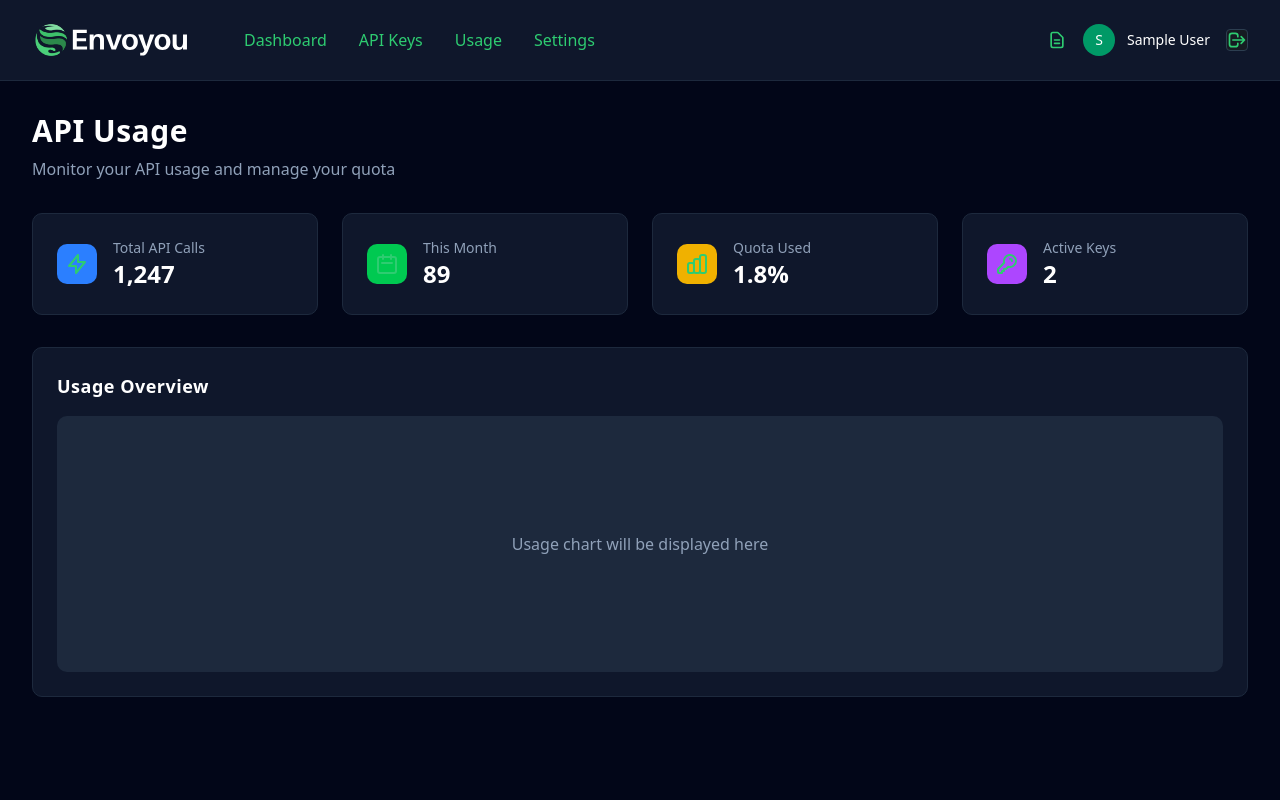
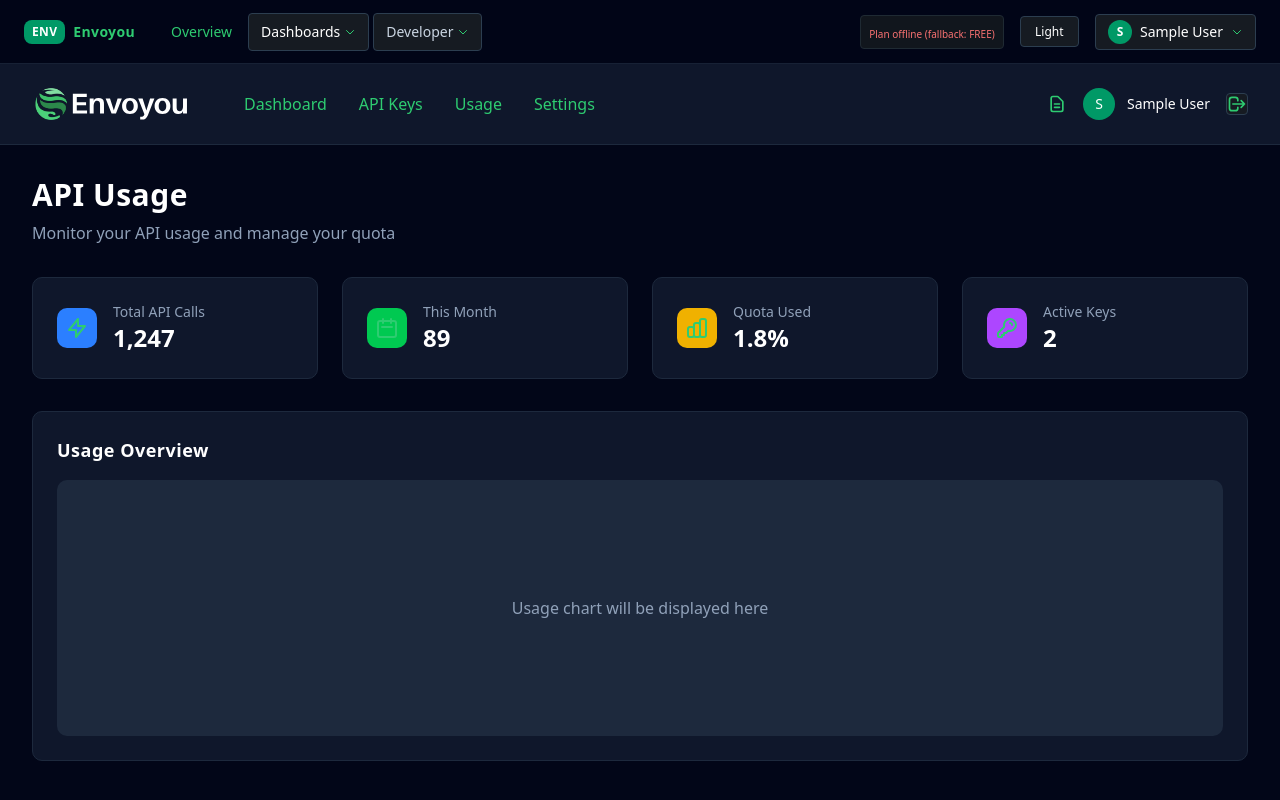
Before and after one commit to hk-dev13/app-envoyou, a React (Vite) app: page /dashboard/usage in a window 1280 px wide. Shown: the top 800 px of the page. Built offline with nearby package versions, Linux system fonts and the light colour scheme; no server answers; sample sign-in values are in the browser's storage; a web font is replaced by a local one.

Commit message:
feat(nav): add grouped AppLayout with Dashboards & Developer dropdowns and move settings into profile menu

```diff
--- a/src/App.jsx
+++ b/src/App.jsx
@@ -38,6 +38,7 @@ const RateLimitsPage = lazy(() => import('./pages/developer-dashboard/rate-limit
 
 // Import ProtectedRoute
 import ProtectedRoute from './components/auth/ProtectedRoute';
+import AppLayout from './components/layout/AppLayout.jsx';
 
 // Loading component for Suspense fallback
 const PageLoader = () => (
@@ -79,24 +80,24 @@ const AppContent = () => {
             <Route path="/verify/:token" element={<EmailVerificationPage />} />
 
             {/* Protected dashboard routes */}
-            <Route path="/dashboard" element={<ProtectedRoute><Dashboard /></ProtectedRoute>} />
-            <Route path="/dashboard/usage" element={<ProtectedRoute><DashboardUsage /></ProtectedRoute>} />
-            <Route path="/dashboard/monitoring" element={<ProtectedRoute><MonitoringDashboard /></ProtectedRoute>} />
-            <Route path="/dashboard/analytics" element={<ProtectedRoute><AnalyticsDashboard /></ProtectedRoute>} />
-            <Route path="/dashboard/reporting" element={<ProtectedRoute><ReportingDashboard /></ProtectedRoute>} />
+            <Route path="/dashboard" element={<ProtectedRoute><AppLayout><Dashboard /></AppLayout></ProtectedRoute>} />
+            <Route path="/dashboard/usage" element={<ProtectedRoute><AppLayout><DashboardUsage /></AppLayout></ProtectedRoute>} />
+            <Route path="/dashboard/monitoring" element={<ProtectedRoute><AppLayout><MonitoringDashboard /></AppLayout></ProtectedRoute>} />
+            <Route path="/dashboard/analytics" element={<ProtectedRoute><AppLayout><AnalyticsDashboard /></AppLayout></ProtectedRoute>} />
+            <Route path="/dashboard/reporting" element={<ProtectedRoute><AppLayout><ReportingDashboard /></AppLayout></ProtectedRoute>} />
 
             {/* Protected settings routes */}
-            <Route path="/settings/profile" element={<ProtectedRoute><ProfileSettingsPage /></ProtectedRoute>} />
-            <Route path="/settings/api-keys" element={<ProtectedRoute><APIKeysSettingsPage /></ProtectedRoute>} />
-            <Route path="/settings/security" element={<ProtectedRoute><SecuritySettingsPage /></ProtectedRoute>} />
+            <Route path="/settings/profile" element={<ProtectedRoute><AppLayout><ProfileSettingsPage /></AppLayout></ProtectedRoute>} />
+            <Route path="/settings/api-keys" element={<ProtectedRoute><AppLayout><APIKeysSettingsPage /></AppLayout></ProtectedRoute>} />
+            <Route path="/settings/security" element={<ProtectedRoute><AppLayout><SecuritySettingsPage /></AppLayout></ProtectedRoute>} />
 
             {/* Developer Dashboard routes */}
-            <Route path="/developer" element={<ProtectedRoute><DeveloperDashboard /></ProtectedRoute>} />
-            <Route path="/developer/api-docs" element={<ProtectedRoute><APIDocsPage /></ProtectedRoute>} />
-            <Route path="/developer/api-keys" element={<ProtectedRoute><APIKeysPage /></ProtectedRoute>} />
-            <Route path="/developer/analytics" element={<ProtectedRoute><AnalyticsPage /></ProtectedRoute>} />
-            <Route path="/developer/snippets" element={<ProtectedRoute><SnippetsPage /></ProtectedRoute>} />
-            <Route path="/developer/rate-limits" element={<ProtectedRoute><RateLimitsPage /></ProtectedRoute>} />
+            <Route path="/developer" element={<ProtectedRoute><AppLayout><DeveloperDashboard /></AppLayout></ProtectedRoute>} />
+            <Route path="/developer/api-docs" element={<ProtectedRoute><AppLayout><APIDocsPage /></AppLayout></ProtectedRoute>} />
+            <Route path="/developer/api-keys" element={<ProtectedRoute><AppLayout><APIKeysPage /></AppLayout></ProtectedRoute>} />
+            <Route path="/developer/analytics" element={<ProtectedRoute><AppLayout><AnalyticsPage /></AppLayout></ProtectedRoute>} />
+            <Route path="/developer/snippets" element={<ProtectedRoute><AppLayout><SnippetsPage /></AppLayout></ProtectedRoute>} />
+            <Route path="/developer/rate-limits" element={<ProtectedRoute><AppLayout><RateLimitsPage /></AppLayout></ProtectedRoute>} />
 
             {/* Catch all - redirect to dashboard or login */}
             <Route
--- /dev/null
+++ b/src/components/layout/AppLayout.jsx
@@ -0,0 +1,125 @@
+import React from 'react';
+import { Link, useLocation } from 'react-router-dom';
+import { useAuth } from '../../hooks/useAuth.js';
+import ThemeToggle from '../ThemeToggle.jsx';
+import PlanStatus from '../PlanStatus.jsx';
+
+function useActive(path) {
+  const location = useLocation();
+  return location.pathname === path || (path !== '/' && location.pathname.startsWith(path));
+}
+
+const Dropdown = ({ label, children }) => {
+  const [open, setOpen] = React.useState(false);
+  return (
+    <div className="relative" onMouseLeave={() => setOpen(false)}>
+      <button
+        onClick={() => setOpen(o => !o)}
+        onMouseEnter={() => setOpen(true)}
+        className="px-3 py-2 rounded-md text-sm font-medium text-slate-300 hover:text-white hover:bg-slate-800/60 flex items-center gap-1 focus:outline-none focus-visible:ring-2 focus-visible:ring-emerald-500"
+        aria-haspopup="menu"
+        aria-expanded={open}
+      >
+        {label}
+        <svg className={`w-3 h-3 transition-transform ${open ? 'rotate-180' : ''}`} fill="none" stroke="currentColor" viewBox="0 0 24 24"><path strokeLinecap="round" strokeLinejoin="round" strokeWidth={2} d="M19 9l-7 7-7-7" /></svg>
+      </button>
+      {open && (
+        <div className="absolute z-40 mt-2 w-48 rounded-md border border-slate-800 bg-slate-900/95 backdrop-blur-sm shadow-lg py-2" role="menu">
+          {children}
+        </div>
+      )}
+    </div>
+  );
+};
+
+const MenuItem = ({ to, children, onClick }) => {
+  return (
+    <Link
+      to={to}
+      onClick={onClick}
+      className="block px-4 py-2 text-sm text-slate-300 hover:bg-slate-800/70 hover:text-white"
+      role="menuitem"
+    >
+      {children}
+    </Link>
+  );
+};
+
+export default function AppLayout({ children }) {
+  const { user, logout } = useAuth();
+  const location = useLocation();
+  const activeDashboard = ['/dashboard','/dashboard/monitoring','/dashboard/analytics','/dashboard/reporting'].some(p => location.pathname.startsWith(p));
+  const activeDeveloper = ['/developer','/developer/api-keys','/developer/api-docs','/developer/rate-limits','/developer/snippets'].some(p => location.pathname.startsWith(p));
+
+  return (
+    <div className="min-h-screen bg-slate-950 flex flex-col">
+      {/* Top Navigation */}
+      <header className="fixed top-0 inset-x-0 h-16 border-b border-slate-800/80 bg-slate-950/80 backdrop-blur flex items-center z-30">
+        <div className="max-w-7xl mx-auto w-full px-6 flex items-center gap-6">
+          <Link to="/dashboard" className="text-white font-semibold tracking-wide text-sm flex items-center gap-2">
+            <span className="bg-emerald-600 text-white px-2 py-1 rounded-md text-xs font-bold">ENV</span>
+            <span>Envoyou</span>
+          </Link>
+          <nav className="flex items-center gap-1 text-sm">
+            <Link
+              to="/dashboard"
+              className={`px-3 py-2 rounded-md font-medium ${useActive('/dashboard') && !activeDashboard ? 'bg-slate-800 text-white' : 'text-slate-300 hover:text-white hover:bg-slate-800/60'}`}
+            >Overview</Link>
+            <Dropdown label={<span className={activeDashboard ? 'text-white' : 'text-slate-300'}>Dashboards</span>}>
+              <MenuItem to="/dashboard/monitoring">Monitoring</MenuItem>
+              <MenuItem to="/dashboard/analytics">Analytics</MenuItem>
+              <MenuItem to="/dashboard/reporting">Reporting</MenuItem>
+            </Dropdown>
+            <Dropdown label={<span className={activeDeveloper ? 'text-white' : 'text-slate-300'}>Developer</span>}>
+              <MenuItem to="/developer/api-keys">API Keys</MenuItem>
+              <MenuItem to="/developer/api-docs">Documentation</MenuItem>
+              <MenuItem to="/developer/rate-limits">Rate Limits</MenuItem>
+              <MenuItem to="/developer/snippets">Snippets</MenuItem>
+            </Dropdown>
+          </nav>
+          <div className="flex-1" />
+          <div className="hidden md:flex items-center gap-4">
+            <PlanStatus compact />
+            <ThemeToggle compact />
+            <ProfileMenu user={user} onLogout={logout} />
+          </div>
+          <div className="md:hidden"><ProfileMenu user={user} onLogout={logout} minimal /></div>
+        </div>
+      </header>
+      <main className="flex-1 pt-16">{children}</main>
+    </div>
+  );
+}
+
+function ProfileMenu({ user, onLogout, minimal = false }) {
+  const [open, setOpen] = React.useState(false);
+  const initial = user?.name?.[0] || user?.email?.[0] || 'U';
+  return (
+    <div className="relative">
+      <button
+        onClick={() => setOpen(o => !o)}
+        className="h-9 px-3 inline-flex items-center gap-2 rounded-md bg-slate-800/70 hover:bg-slate-700 text-slate-200 text-sm focus:outline-none focus-visible:ring-2 focus-visible:ring-emerald-500"
+        aria-haspopup="menu"
+        aria-expanded={open}
+      >
+        <span className="w-6 h-6 rounded-full bg-emerald-600 flex items-center justify-center text-xs font-semibold text-white">{initial}</span>
+        {!minimal && <span className="max-w-[120px] truncate">{user?.name || user?.email}</span>}
+        <svg className={`w-3 h-3 transition-transform ${open ? 'rotate-180' : ''}`} fill="none" stroke="currentColor" viewBox="0 0 24 24"><path strokeLinecap="round" strokeLinejoin="round" strokeWidth={2} d="M19 9l-7 7-7-7" /></svg>
+      </button>
+      {open && (
+        <div className="absolute right-0 mt-2 w-56 rounded-md border border-slate-800 bg-slate-900/95 backdrop-blur-sm shadow-lg py-2 z-50" role="menu">
+          <div className="px-4 py-2 text-xs uppercase tracking-wide text-slate-500">Account</div>
+          <MenuItem to="/settings/profile">Profile Settings</MenuItem>
+          <MenuItem to="/settings/security">Security</MenuItem>
+          <MenuItem to="/settings/api-keys">API Keys</MenuItem>
+          <div className="h-px my-2 bg-slate-800" />
+          <button
+            onClick={onLogout}
+            className="w-full text-left block px-4 py-2 text-sm text-red-400 hover:bg-red-900/30 hover:text-red-300"
+            role="menuitem"
+          >Logout</button>
+        </div>
+      )}
+    </div>
+  );
+}
```
